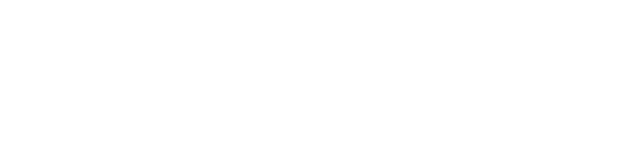
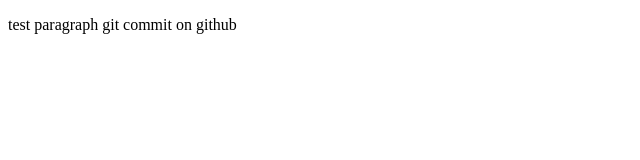
Before and after one commit to WaritTeerapong/SKKU_webpro, a plain HTML site: page 2023319406_Teerapong_Warit_assignment_1/index.html in a window 1280 px wide. Shown: the whole page, without its empty margins (0-640 px from the left). Drawn offline with Linux system fonts and the light colour scheme.

Commit message:
test git commit to github

```diff
--- a/2023319406_Teerapong_Warit_assignment_1/index.html
+++ b/2023319406_Teerapong_Warit_assignment_1/index.html
@@ -5,6 +5,6 @@
     <title>This is Title</title>
   </head>
   <body>
-
+    <p> test paragraph git commit on github</p>
   </body>
 </html>
```
